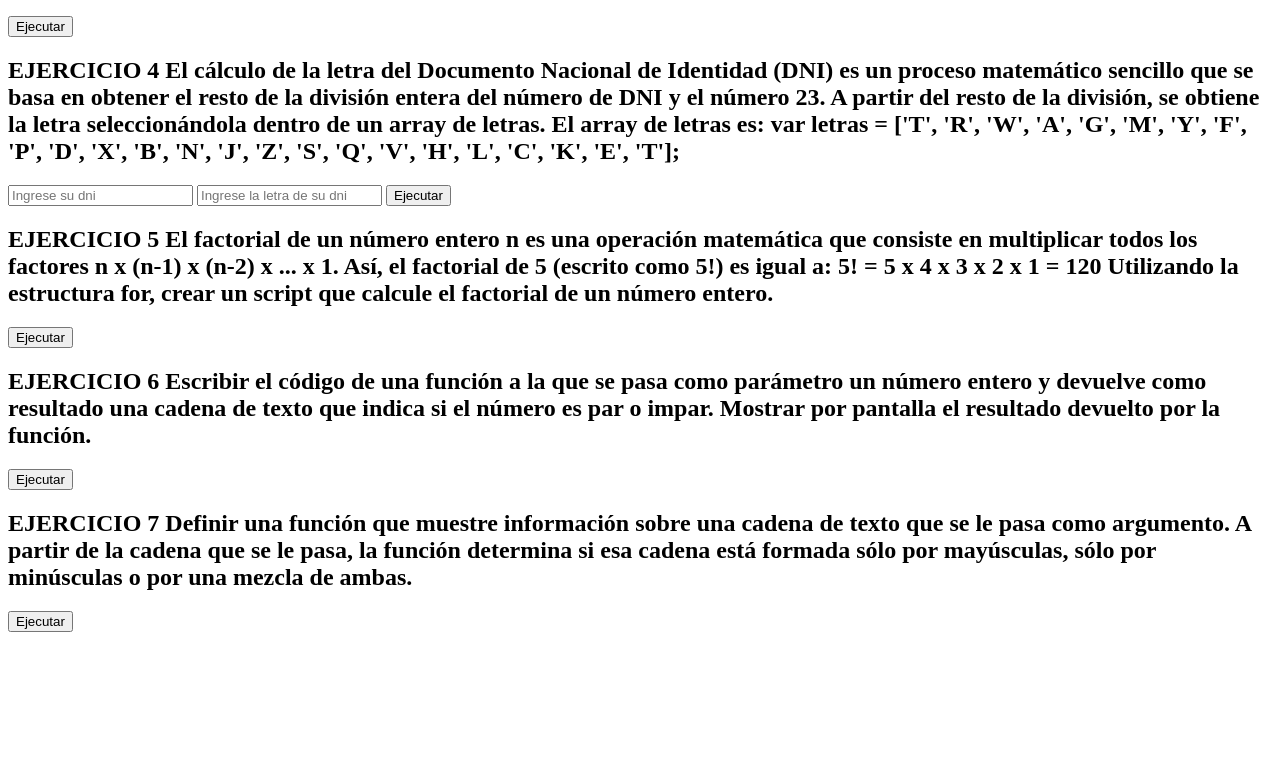
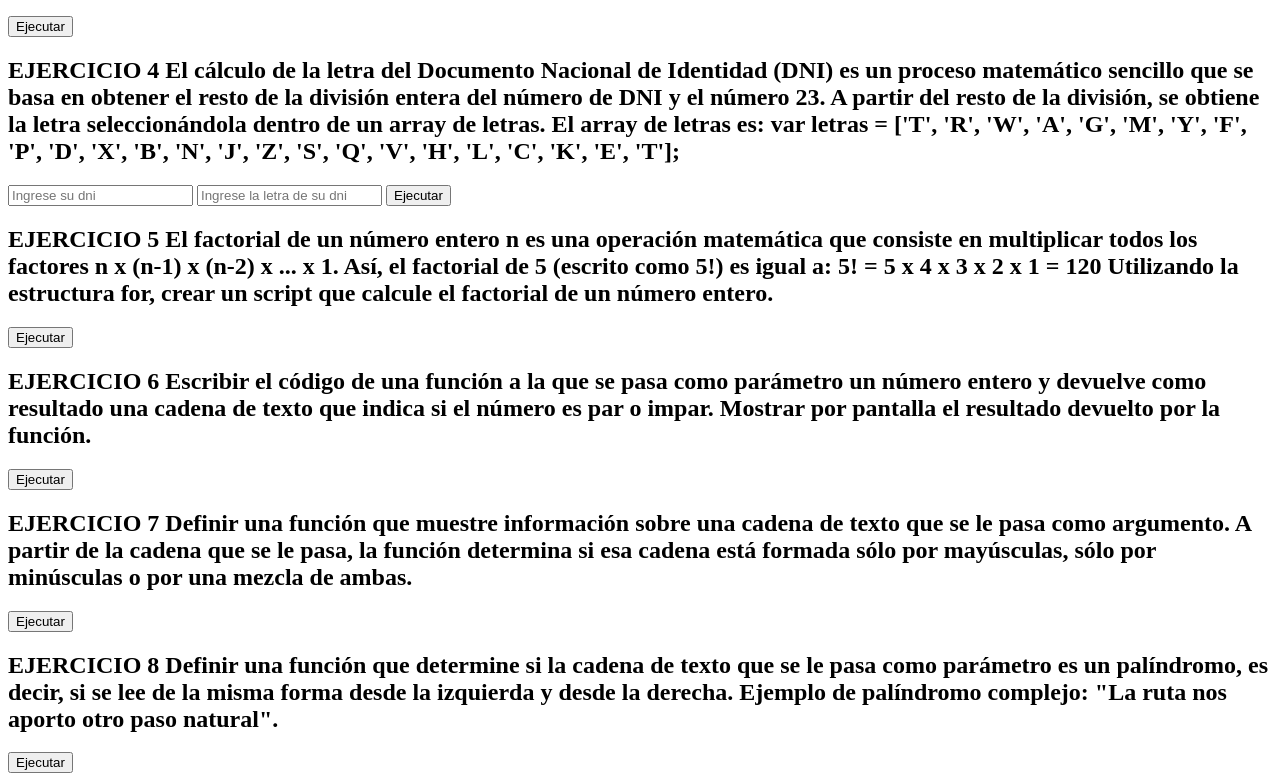
Before and after one commit to nehuen233/JS-school, a plain HTML site: page html (2)/html1.html in a window 1280 px wide. Shown: the part 421-1202 px from the top of the page. Before the commit the page ends 1061 px from the top, so only its background shows below. Drawn offline with Linux system fonts and the light colour scheme; files whose address does not match are found by name.

Commit message:
Update html1.html

```diff
--- a/html (2)/html1.html
+++ b/html (2)/html1.html
@@ -87,6 +87,15 @@
             está formada sólo por mayúsculas, sólo por minúsculas o por una mezcla de ambas.
         </h2>
         <button onclick="ejercicio7()">Ejecutar</button>
+
+
+        <h2>
+            EJERCICIO 8
+            Definir una función que determine si la cadena de texto que se le pasa como parámetro es
+            un palíndromo, es decir, si se lee de la misma forma desde la izquierda y desde la derecha.
+            Ejemplo de palíndromo complejo: "La ruta nos aporto otro paso natural".
+        </h2>
+        <button onclick="ejercicio8()">Ejecutar</button>
         <script src="html/JS/ejercicio 1.js"></script>
 </body>
 </html>
```
